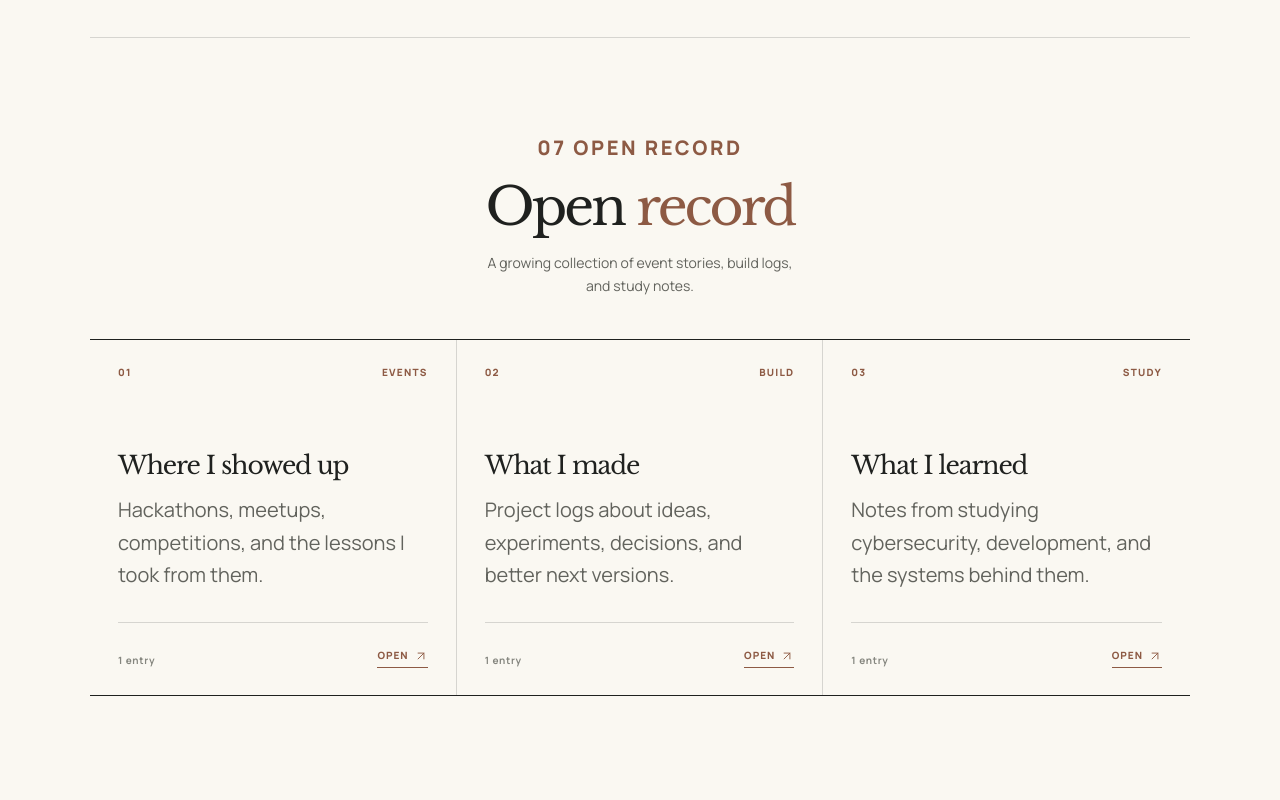
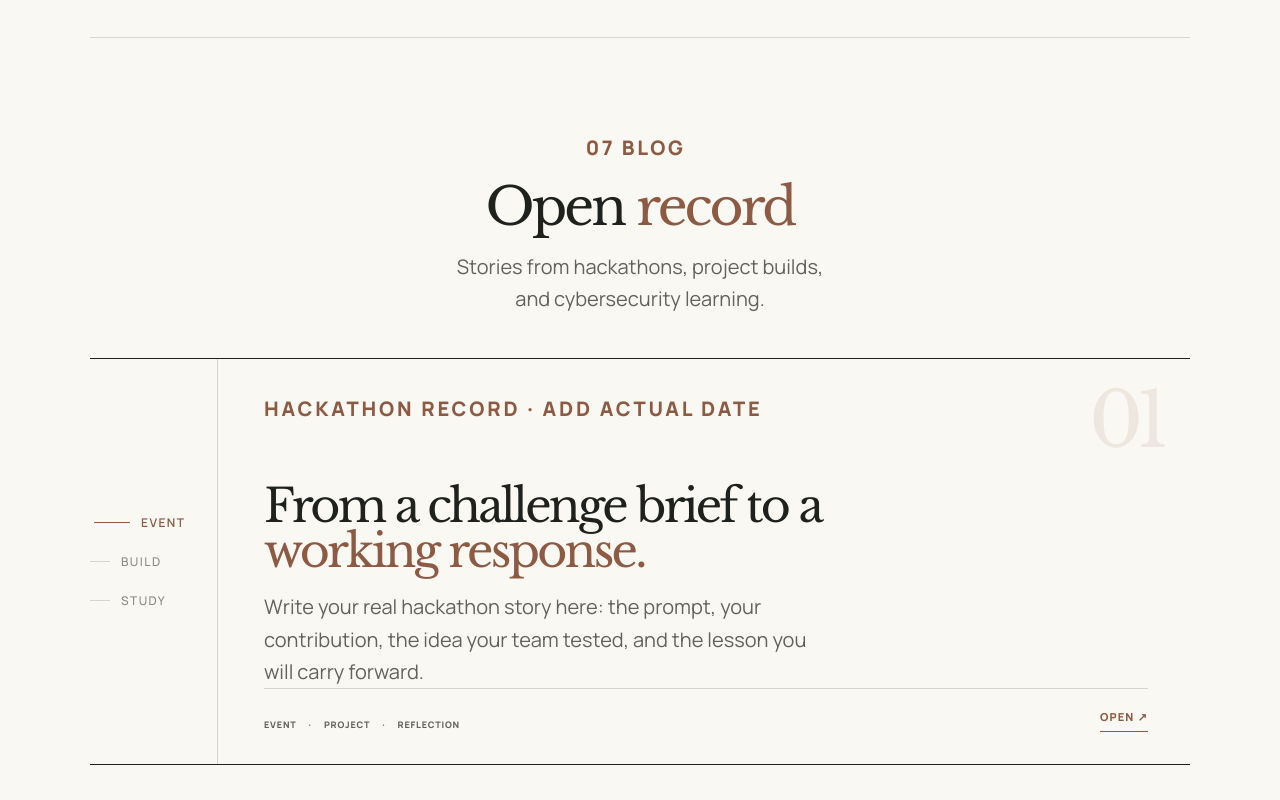
Before and after one commit to avinashk08408/Avinash-portfolio, a React (Vite) app: page / in a window 1280 px wide. Shown: the part 6900-7700 px from the top of the page. Built offline with nearby package versions, Linux system fonts and the light colour scheme; a web font is replaced by a local one.

Commit message:
Preserve Open Record layout and add navigation

```diff
--- a/src/components/Activity/Activity.css
+++ b/src/components/Activity/Activity.css
@@ -1,3 +1,5 @@
+/* Open Record: final Activity section stylesheet. */
+
 .open-record {
   width: min(90vw, 1100px);
   padding: 94px 0;
@@ -8,16 +10,27 @@
   flex-direction: column;
   align-items: center;
   gap: 16px;
-  padding-bottom: 42px;
+  padding: 0 0 42px;
   text-align: center;
 }
 
 .open-record__label {
+  display: flex;
+  align-items: center;
+  justify-content: center;
+  gap: 9px;
   margin: 0;
   color: var(--sienna);
-  font-size: 10px !important;
+  font-size: 10px;
   font-weight: 800;
-  letter-spacing: .13em;
+  letter-spacing: 0.12em;
+}
+
+.open-record__label span {
+  color: var(--sienna);
+  font-size: 11px;
+  font-weight: 800;
+  letter-spacing: 0;
 }
 
 .open-record__intro h2 {
@@ -25,43 +38,310 @@
   font-family: "Libre Baskerville", Georgia, serif;
   font-size: clamp(36px, 4.2vw, 52px);
   font-weight: 400;
-  letter-spacing: -.055em;
+  letter-spacing: -0.055em;
   line-height: 1.05;
 }
 
-.open-record__intro h2 em { color: var(--sienna); font-style: normal; }
-.open-record__intro > p:last-child { margin: 0; color: #62635d; font-size: 14px !important; line-height: 1.65 !important; }
+.open-record__intro h2 em {
+  color: var(--sienna);
+  font-style: normal;
+}
 
-.open-record__cards {
+.open-record__intro p {
+  margin: 0;
+  color: #62635d;
+  font-size: 14px;
+  line-height: 1.65;
+}
+
+.open-record__viewer {
   display: grid;
-  grid-template-columns: repeat(3, minmax(0, 1fr));
+  grid-template-columns: 128px minmax(0, 1fr);
+  min-height: 405px;
   border-top: 1px solid var(--ink);
   border-bottom: 1px solid var(--ink);
 }
 
-.open-record__card {
+.open-record__menu {
   display: flex;
   flex-direction: column;
-  min-height: 355px;
-  padding: 25px 28px 27px;
+  justify-content: center;
+  gap: 22px;
+  padding: 28px 0;
   border-right: 1px solid var(--border);
 }
 
-.open-record__card:last-child { border-right: 0; }
-.open-record__card:hover { background: rgba(141, 90, 68, .035); }
-.open-record__card-top { display: flex; justify-content: space-between; gap: 12px; color: var(--sienna); font-size: 10px; font-weight: 800; letter-spacing: .12em; }
-.open-record__card h3 { margin: 72px 0 14px; font-family: "Libre Baskerville", Georgia, serif; font-size: 25px; font-weight: 400; letter-spacing: -.045em; line-height: 1.12; }
-.open-record__card p { margin: 0; color: #62635d; font-size: 13px !important; line-height: 1.65 !important; }
-.open-record__card-footer { display: flex; justify-content: space-between; align-items: end; gap: 12px; margin-top: auto; padding-top: 25px; border-top: 1px solid var(--border); }
-.open-record__card-footer > span { color: #85867f; font-size: 10px; font-weight: 700; letter-spacing: .07em; }
-.open-record__read-link { display: inline-flex; align-items: center; gap: 5px; padding-bottom: 4px; border-bottom: 1px solid var(--sienna); color: var(--sienna); font-size: 10px; font-weight: 800; letter-spacing: .1em; }
-.open-record__read-link:hover { border-color: var(--ink); color: var(--ink); }
+.open-record__menu-button {
+  display: flex;
+  align-items: center;
+  gap: 11px;
+  padding: 0;
+  border: 0;
+  background: transparent;
+  color: #898a83;
+  font: 500 12px "Manrope", Arial, sans-serif;
+  letter-spacing: 0.12em;
+  text-align: left;
+  cursor: pointer;
+  transition:
+    color 180ms cubic-bezier(0.23, 1, 0.32, 1),
+    transform 180ms cubic-bezier(0.23, 1, 0.32, 1);
+}
+
+.open-record__menu-button::before {
+  width: 20px;
+  height: 1px;
+  background: var(--border);
+  content: "";
+  transition:
+    width 220ms cubic-bezier(0.23, 1, 0.32, 1),
+    background 180ms cubic-bezier(0.23, 1, 0.32, 1);
+}
+
+.open-record__menu-button:hover,
+.open-record__menu-button.is-active {
+  color: var(--sienna);
+  transform: translateX(4px);
+}
+
+.open-record__menu-button.is-active {
+  font-weight: 600;
+}
+
+.open-record__menu-button.is-active::before {
+  width: 36px;
+  background: var(--sienna);
+}
+
+.open-record__menu-button:active {
+  transform: translateX(2px) scale(0.97);
+}
+
+.open-record__menu-button:focus-visible {
+  outline: 1px solid var(--sienna);
+  outline-offset: 5px;
+}
+
+.open-record__story {
+  position: relative;
+  display: flex;
+  flex-direction: column;
+  overflow: hidden;
+  padding: 34px 42px 32px 46px;
+}
+
+.open-record__number {
+  position: absolute;
+  top: 24px;
+  right: 28px;
+  color: rgba(141, 90, 68, 0.1);
+  font-family: "Libre Baskerville", Georgia, serif;
+  font-size: 76px;
+  letter-spacing: -0.1em;
+  line-height: 1;
+  pointer-events: none;
+}
+
+.open-record__category {
+  position: relative;
+  margin: 0;
+  color: var(--sienna);
+  font-size: 10px;
+  font-weight: 800;
+  letter-spacing: 0.14em;
+}
+
+.open-record__story h3 {
+  position: relative;
+  max-width: 650px;
+  margin: 58px 0 0;
+  font-family: "Libre Baskerville", Georgia, serif;
+  font-size: clamp(31px, 3.6vw, 46px);
+  font-weight: 400;
+  letter-spacing: -0.06em;
+  line-height: 0.98;
+}
+
+.open-record__story h3 em {
+  color: var(--sienna);
+  font-style: normal;
+}
+
+.open-record__description {
+  position: relative;
+  max-width: 560px;
+  margin: 18px 0 auto;
+  color: #62635d;
+  font-size: 14px;
+  line-height: 1.68;
+}
+
+.open-record__story-footer {
+  position: relative;
+  display: flex;
+  justify-content: space-between;
+  align-items: end;
+  gap: 24px;
+  padding-top: 20px;
+  border-top: 1px solid var(--border);
+}
+
+.open-record__tags {
+  display: flex;
+  flex-wrap: wrap;
+  gap: 7px 12px;
+}
+
+.open-record__tags span {
+  color: #62635d;
+  font-size: 9px;
+  font-weight: 800;
+  letter-spacing: 0.09em;
+}
+
+.open-record__tags span + span::before {
+  margin-right: 12px;
+  color: var(--sienna);
+  content: "·";
+}
+
+.open-record__read-link,
+.open-record__empty-link {
+  padding-bottom: 5px;
+  border-bottom: 1px solid var(--sienna);
+  color: var(--sienna);
+  font-size: 11px;
+  font-weight: 800;
+  letter-spacing: 0.1em;
+  white-space: nowrap;
+}
+
+.open-record__read-link {
+  transition:
+    color 180ms cubic-bezier(0.23, 1, 0.32, 1),
+    border-color 180ms cubic-bezier(0.23, 1, 0.32, 1),
+    transform 180ms cubic-bezier(0.23, 1, 0.32, 1);
+}
+
+.open-record__read-link:hover {
+  border-color: var(--ink);
+  color: var(--ink);
+  transform: translateX(3px);
+}
+
+.open-record__read-link:active {
+  transform: translateX(1px) scale(0.97);
+}
+
+@media (prefers-reduced-motion: no-preference) {
+  .open-record__story {
+    animation: open-record-story-reveal 280ms cubic-bezier(0.23, 1, 0.32, 1) both;
+  }
+
+  @keyframes open-record-story-reveal {
+    from {
+      opacity: 0;
+      transform: translateY(8px);
+    }
+
+    to {
+      opacity: 1;
+      transform: translateY(0);
+    }
+  }
+}
 
 @media (max-width: 760px) {
-  .open-record { width: 90vw; padding: 76px 0; }
-  .open-record__intro { gap: 13px; padding-bottom: 36px; }
-  .open-record__cards { grid-template-columns: 1fr; }
-  .open-record__card { min-height: 0; padding: 25px 0; border-right: 0; border-bottom: 1px solid var(--border); }
-  .open-record__card:last-child { border-bottom: 0; }
-  .open-record__card h3 { margin-top: 38px; }
+  .open-record {
+    width: 90vw;
+    padding: 76px 0;
+  }
+
+  .open-record__intro {
+    gap: 13px;
+    padding-bottom: 36px;
+  }
+
+  .open-record__intro h2 {
+    font-size: clamp(36px, 10vw, 48px);
+  }
+
+  .open-record__intro p {
+    font-size: 13px;
+  }
+
+  .open-record__viewer {
+    grid-template-columns: 1fr;
+    min-height: 0;
+  }
+
+  .open-record__menu {
+    flex-direction: row;
+    justify-content: flex-start;
+    gap: 24px;
+    padding: 18px 0;
+    border-right: 0;
+    border-bottom: 1px solid var(--border);
+  }
+
+  .open-record__menu-button {
+    font-size: 11px;
+  }
+
+  .open-record__menu-button::before {
+    display: none;
+  }
+
+  .open-record__story {
+    min-height: 380px;
+    padding: 28px 0;
+  }
+
+  .open-record__number {
+    top: 20px;
+    right: 0;
+    font-size: 62px;
+  }
+
+  .open-record__story h3 {
+    margin-top: 54px;
+    font-size: clamp(30px, 8.7vw, 42px);
+  }
+
+  .open-record__description {
+    font-size: 14px;
+  }
+
+  .open-record__story-footer {
+    flex-direction: column;
+    align-items: start;
+    gap: 13px;
+  }
 }
+
+@media (prefers-reduced-motion: reduce) {
+  .open-record__menu-button,
+  .open-record__menu-button::before,
+  .open-record__read-link {
+    transition: none;
+  }
+}
+/* Exact match: 07 BLOG = 06 PROFESSIONAL FOLIO label. */
+
+.open-record__label {
+  display: block;
+  margin: 0 0 15px;
+  color: var(--sienna);
+  font-size: 10px !important;
+  font-weight: 800;
+  letter-spacing: 0.13em;
+  text-align: center;
+}
+
+.open-record__label span {
+  margin-right: 9px;
+  color: var(--sienna);
+  font-size: inherit;
+  font-weight: inherit;
+  letter-spacing: inherit;
+}
--- a/src/components/Activity/Activity.jsx
+++ b/src/components/Activity/Activity.jsx
@@ -1,74 +1,136 @@
-import { ArrowUpRight } from "lucide-react";
-import { recordCategories, getRecords } from "../../data/records";
+import { useState } from "react";
 import "./Activity.css";
 
-const categoryCards = [
+const baseUrl = import.meta.env.BASE_URL;
+
+const records = [
   {
-    id: "events",
-    number: "01",
-    label: "EVENTS",
-    title: "Where I showed up",
-    description: "Hackathons, meetups, competitions, and the lessons I took from them.",
+    id: "event",
+    menuLabel: "EVENT",
+    category: "HACKATHON RECORD",
+    date: "ADD ACTUAL DATE",
+    titleStart: "From a challenge brief to a",
+    titleAccent: "working response.",
+    description:
+      "Write your real hackathon story here: the prompt, your contribution, the idea your team tested, and the lesson you will carry forward.",
+    tags: ["EVENT", "PROJECT", "REFLECTION"],
+    readUrl: `${baseUrl}records.html?category=events`,
   },
   {
     id: "build",
-    number: "02",
-    label: "BUILD",
-    title: "What I made",
-    description: "Project logs about ideas, experiments, decisions, and better next versions.",
+    menuLabel: "BUILD",
+    category: "PROJECT BUILD LOG",
+    date: "ADD ACTUAL DATE",
+    titleStart: "When the first version asks for a",
+    titleAccent: "better answer.",
+    description:
+      "Use this entry for a real project update: what you started with, which decision changed the work, what you tested, and what you will improve next.",
+    tags: ["BUILD", "PROTOTYPE", "TESTING"],
+    readUrl: `${baseUrl}records.html?category=build`,
   },
   {
     id: "study",
-    number: "03",
-    label: "STUDY",
-    title: "What I learned",
-    description: "Notes from studying cybersecurity, development, and the systems behind them.",
+    menuLabel: "STUDY",
+    category: "SECURITY STUDY",
+    date: "ADD ACTUAL DATE",
+    titleStart: "A security idea worth a",
+    titleAccent: "closer look.",
+    description:
+      "Use this entry after studying a cybersecurity concept. Explain what became clearer, why it matters, and which safe learning task you will explore next.",
+    tags: ["SECURITY", "LEARNING", "SYSTEMS"],
+    readUrl: `${baseUrl}records.html?category=study`,
   },
 ];
 
 export default function Activity() {
-  const baseUrl = import.meta.env.BASE_URL;
+  const [activeRecordId, setActiveRecordId] = useState("event");
+
+  const activeRecord = records.find(
+    (record) => record.id === activeRecordId,
+  );
 
   return (
     <section id="activity" className="open-record qs-shell">
+
     <div className="open-record__intro">
-        <p className="open-record__label">07 OPEN RECORD</p>
+<p className="open-record__label">
+  <span>07 BLOG</span>
+</p>
+
          <h2>
             Open <em>record</em>
         </h2>
+
         <p>
-          A growing collection of event stories, build logs,
+          Stories from hackathons, project builds,
           <br />
-          and study notes.
+          and cybersecurity learning.
         </p>
       </div>
 
-      <div className="open-record__cards">
-        {categoryCards.map((card) => {
-          const category = recordCategories[card.id];
-          const count = getRecords(card.id).length;
+      <div className="open-record__viewer">
+        <div
+          className="open-record__menu"
+          role="tablist"
+          aria-label="Story categories"
+        >
+          {records.map((record) => (
+            <button
+              key={record.id}
+              type="button"
+              className={
+                record.id === activeRecordId
+                  ? "open-record__menu-button is-active"
+                  : "open-record__menu-button"
+              }
+              role="tab"
+              aria-selected={record.id === activeRecordId}
+              aria-controls="open-record-story"
+              onClick={() => setActiveRecordId(record.id)}
+            >
+              {record.menuLabel}
+            </button>
+          ))}
+        </div>
 
-          return (
-            <article className="open-record__card" key={card.id}>
-              <div className="open-record__card-top">
-                <span>{card.number}</span>
-                <span>{card.label}</span>
+        <article
+          key={activeRecord.id}
+          id="open-record-story"
+          className="open-record__story"
+        >
+          <span className="open-record__number">
+            {String(records.indexOf(activeRecord) + 1).padStart(2, "0")}
+          </span>
+
+          <p className="open-record__category">
+            {activeRecord.category} · {activeRecord.date}
+          </p>
+
+          <h3>
+            {activeRecord.titleStart}
+            <br />
+            <em>{activeRecord.titleAccent}</em>
+          </h3>
+
+          <p className="open-record__description">
+            {activeRecord.description}
+          </p>
+
+          <footer className="open-record__story-footer">
+            <div className="open-record__tags">
+              {activeRecord.tags.map((tag) => (
+                <span key={tag}>{tag}</span>
+              ))}
             </div>
-              <h3>{card.title}</h3>
-              <p>{card.description}</p>
-              <div className="open-record__card-footer">
-                <span>{count} {count === 1 ? "entry" : "entries"}</span>
+
             <a
               className="open-record__read-link"
-                  href={`${baseUrl}records.html?category=${category.id}`}
-                  aria-label={`Open ${category.label.toLowerCase()} records`}
+              href={activeRecord.readUrl}
             >
-                  OPEN <ArrowUpRight size={14} strokeWidth={1.6} />
+              OPEN ↗
             </a>
-              </div>
+          </footer>
         </article>
-          );
-        })}
       </div>
     </section>
   );
```
Lines whose indentation alone changed are shown as unchanged.
